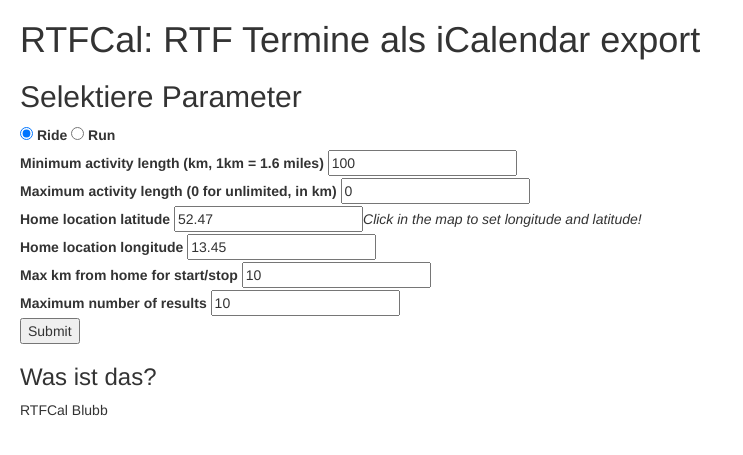
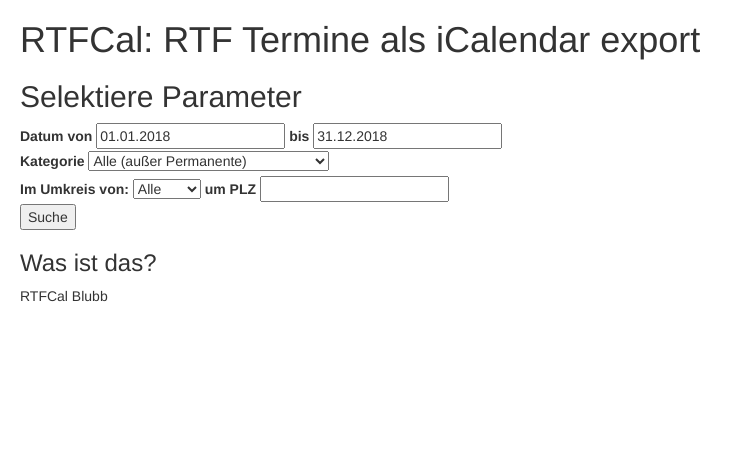
Before and after one commit to tcmb/rtfcal, a Flask app: page / in a window 1280 px wide. Shown: the top 455 px of the page, without its empty margins (0-743 px from the left). Run offline with Flask 2, Linux system fonts and the light colour scheme; some libraries are stand-ins or nearby versions.

Commit message:
setting input fields in search form

```diff
--- a/templates/index.html
+++ b/templates/index.html
@@ -19,6 +19,8 @@
           gtag('config', 'UA-113525315-2');
 
 
+
+
     </script>
 
 
@@ -38,39 +40,50 @@
         <h2>Selektiere Parameter</h2>
         <form action="/ical" method="post">
             <div>
-                <input type="radio" name="activity_type" id="activity_type_ride" value="Ride" checked>
-                <label for="activity_type_ride">Ride</label>
+                <label for="startdate">Datum von</label>
+                <input name="startdate" id="startdate" value="01.01.2018"/>
 
-                <input type="radio" name="activity_type" id="activity_type_run" value="Run">
-                <label for="activity_type_run">Run</label>
+                <label for="enddate">bis</label>
+                <input name="enddate" id="enddate" value="31.12.2018"/>
             </div>
             <div>
-                <label for="min_activity_length">Minimum activity length (km, 1km = 1.6 miles)</label>
-                <input name="min_activity_length" id="min_activity_length" value="100"/>
+                <label for="kategorie">Kategorie</label>
+                <select name="kategorie" id="kategorie">
+                    <!-- options copy-pasted from rad-net.de -->
+                    <option value="-1" selected>Alle (außer Permanente)</option>
+                    <option value="2">Radtourenfahrten (RTF)</option>
+                    <option value="4">Radmarathon</option>
+                    <option value="5">Radmarathon-Cup Deutschland</option>
+                    <option value="6">Country-Tourenfahrten (CTF)</option>
+                    <option value="10">CTF-Permanente</option>
+                    <option value="1">RTF-Permanente</option>
+                    <option value="3">Etappenfahrten</option>
+                    <option value="7">Volksradfahren</option>
+                    <option value="8">Radwandern für Jedermann</option>
+                    <option value="9">Deutsches Radsportabzeichen</option>
+                    <!-- <option value="11"   >Etappen-Permanente</option> -->
+                    <option value="12">Richtig fit Tag Radfahren</option>
+                    <option value="14">Interland-Trofee</option>
+                    <!-- <option value="15"   >RAD-open</option>  -->
+                    <option value="16">BDR-COUNTRY CUP Deutschland</option>
+                </select>
             </div>
             <div>
-                <label for="max_activity_length">Maximum activity length (0 for unlimited, in km)</label>
-                <input name="max_activity_length" id="max_activity_length" value="0"/>
+                <label for="umkreis">Im Umkreis von:</label>
+                <select name="umkreis" id="umkreis">
+                    <option value="-1" selected="selected">Alle</option>
+                    <option value="20">20 km</option>
+                    <option value="50">50 km</option>
+                    <option value="100">100 km</option>
+                    <option value="200">200 km</option>
+                    <option value="400">400 km</option>
+                </select>
+
+                <label for="plz">um PLZ</label>
+                <input type="text" name="plz" id="plz" value="">
             </div>
             <div>
-                <label for="home_loc_lat">Home location latitude</label>
-                <input name="home_loc_lat" id="home_loc_lat" value="52.47"/><i>Click in the map to set longitude and
-                latitude!</i>
-            </div>
-            <div>
-                <label for="home_loc_lon">Home location longitude</label>
-                <input name="home_loc_lon" id="home_loc_lon" value="13.45"/>
-            </div>
-            <div>
-                <label for="max_dist_from_home">Max km from home for start/stop</label>
-                <input name="max_dist_from_home" id="max_dist_from_home" value="10"/>
-            </div>
-            <div>
-                <label for="max_results">Maximum number of results</label>
-                <input name="max_results" id="max_results" value="10"/>
-            </div>
-            <div>
-                <button>Submit</button>
+                <button>Suche</button>
             </div>
         </form>
     </div>
```
